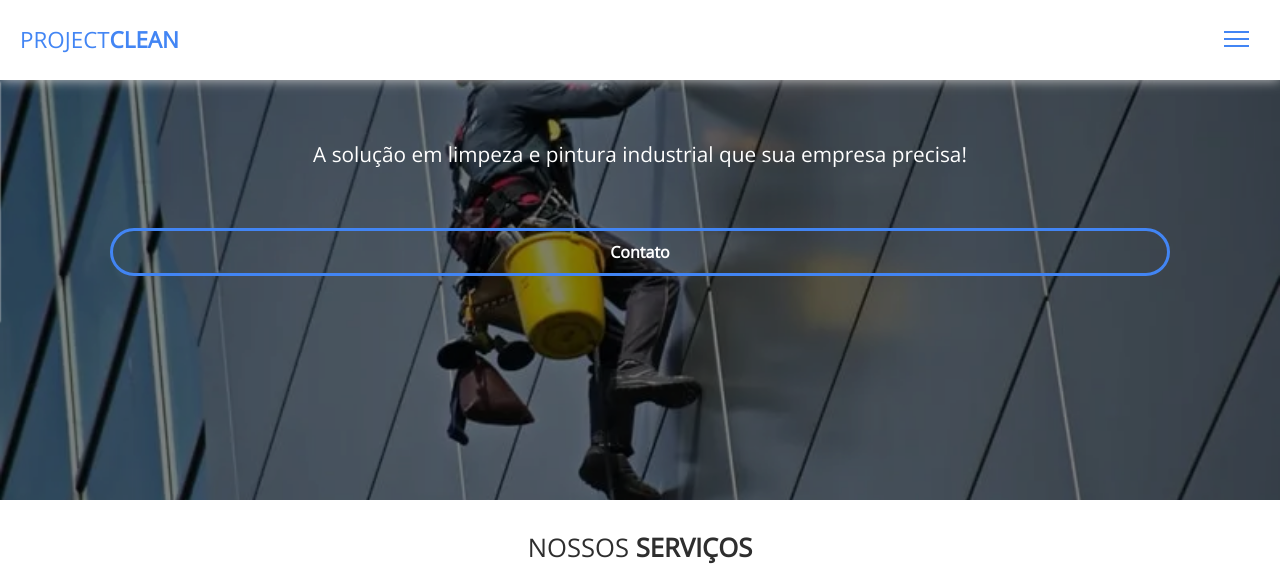
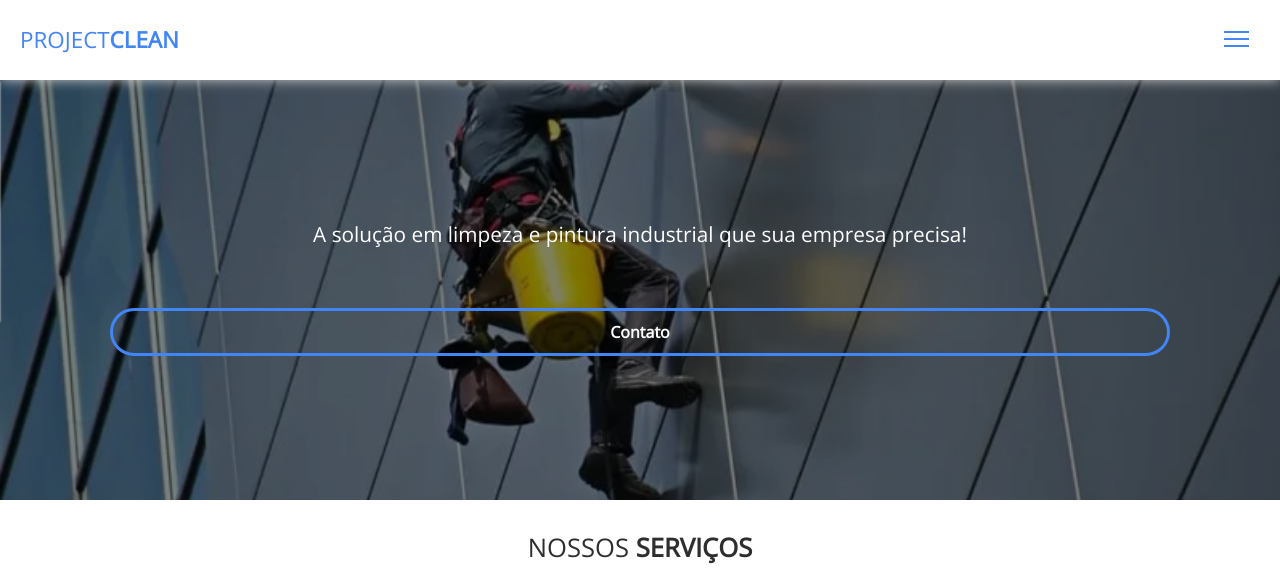
Before and after one commit to maarcospaaulo/project-clean, a PHP site: page / in a window 1280 px wide. Shown: the top 568 px of the page. Run offline with PHP 8.4, Linux system fonts and the light colour scheme.

Commit message:
adjustment

```diff
--- a/css-dev/style.css
+++ b/css-dev/style.css
@@ -185,7 +185,7 @@ main .section-hero .section-hero__itens img {
 main .section-hero .section-hero__text {
   position: absolute;
   width: 100%;
-  top: 140px;
+  top: 220px;
   text-align: center;
   padding: 0 30px;
 }
```
